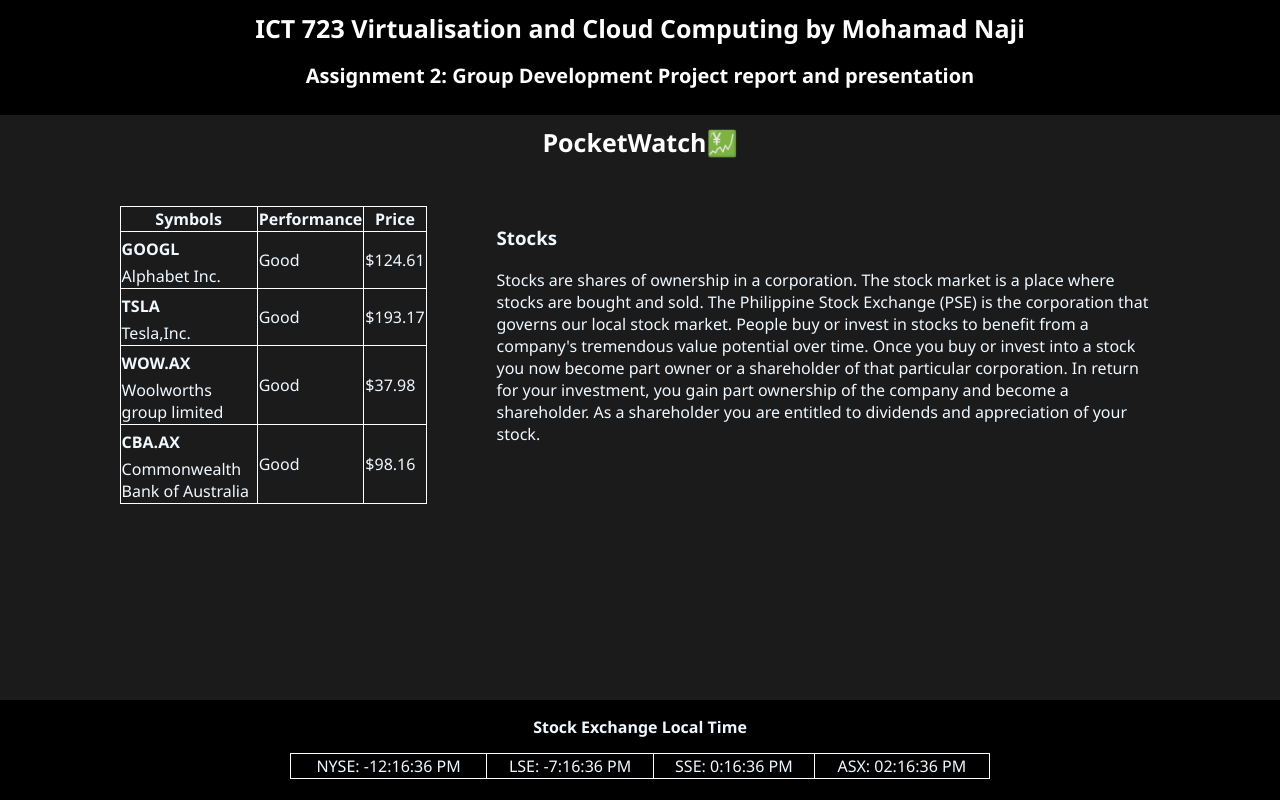
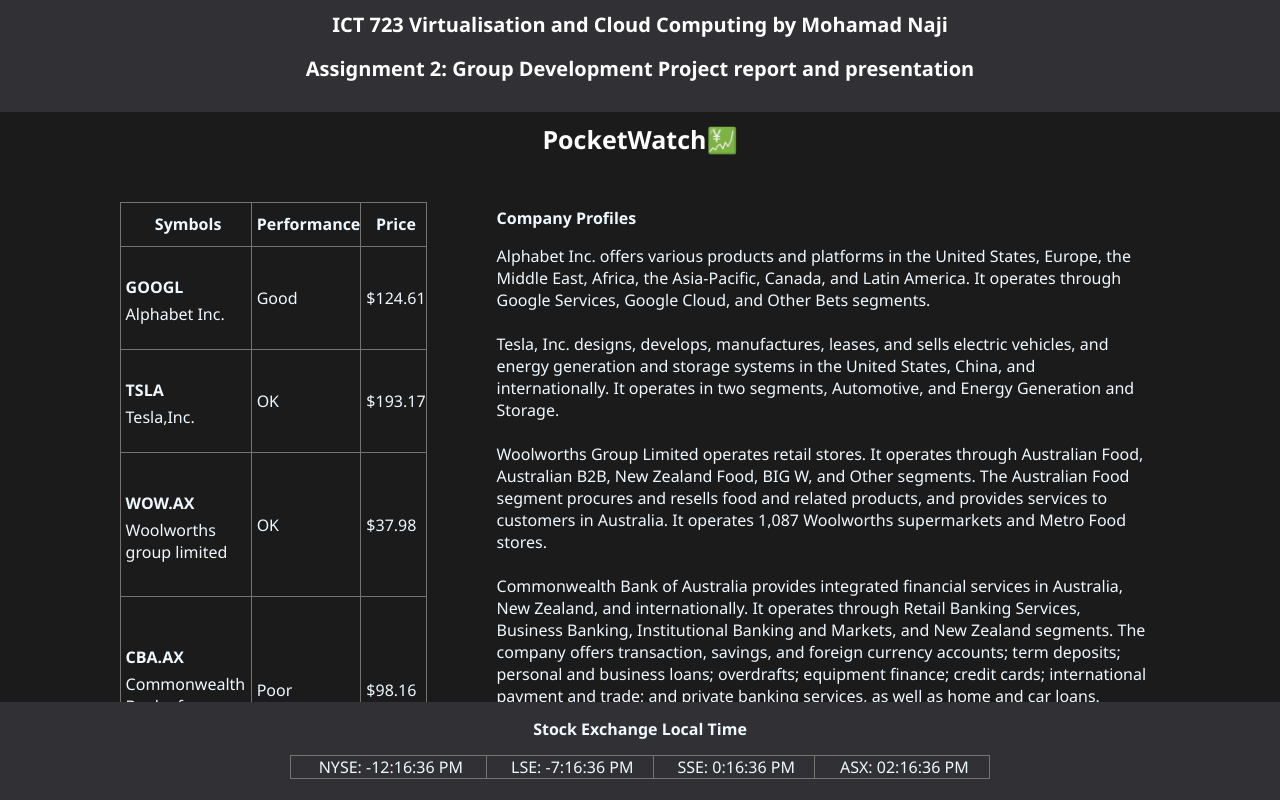
Before and after one commit to rewardkhe/ict723, a plain HTML site: page index.html in a window 1280 px wide. Drawn offline with Linux system fonts and the light colour scheme.

Commit message:
final v.1

```diff
--- a/index.html
+++ b/index.html
@@ -3,7 +3,7 @@
     <head>
         <meta charset="utf-8">
         <meta http-equiv="X-UA-Compatible" content="IE=edge">
-        <title></title>
+        <title>ICT723 - PocketWatch💹</title>
         <meta name="description" content="">
         <meta name="viewport" content="width=device-width, initial-scale=1">
         <link rel="stylesheet" href="style.css">
@@ -13,8 +13,8 @@
             <p class="browsehappy">You are using an <strong>outdated</strong> browser. Please <a href="#">upgrade your browser</a> to improve your experience.</p>
         <![endif]-->
         <div class="header">
-        <h1> ICT 723 Virtualisation and Cloud Computing by Mohamad Naji</h1>
-        <h2> Assignment 2: Group Development Project report and presentation</h2>
+        <h2> ICT 723 Virtualisation and Cloud Computing by Mohamad Naji</h2>
+        <h3> Assignment 2: Group Development Project report and presentation</h3>
         </div>
 
         <strong><h1>PocketWatch💹 </h1></strong>
@@ -34,25 +34,33 @@
                     </tr>
                     <tr>
                         <td><h4>TSLA</h4>Tesla,Inc.</td>
-                        <td>Good</td>
+                        <td>OK</td>
                         <td>$193.17</td>
                     </tr>
                     <tr>
                         <td><h4>WOW.AX</h4>Woolworths group limited</td>
-                        <td>Good</td>
+                        <td>OK</td>
                         <td>$37.98</td>
                     </tr>
                     <tr>
                         <td><h4>CBA.AX</h4>Commonwealth Bank of Australia</td>
-                        <td>Good</td>
+                        <td>Poor</td>
                         <td>$98.16</td>
                     </tr>
 
 
              </table>
             <div id="div_1">
-                <h3>Stocks</h3>
-                <p>Stocks are shares of ownership in a corporation. The stock market is a place where stocks are bought and sold. The Philippine Stock Exchange (PSE) is the corporation that governs our local stock market. People buy or invest in stocks to benefit from a company's tremendous value potential over time. Once you buy or invest into a stock you now become part owner or a shareholder of that particular corporation. In return for your investment, you gain part ownership of the company and become a shareholder. As a shareholder you are entitled to dividends and appreciation of your stock.</p>
+                <h4>Company Profiles</h3>
+                <p>Alphabet Inc. offers various products and platforms in the United States, Europe, the Middle East, Africa, the Asia-Pacific, Canada, and Latin America. It operates through Google Services, Google Cloud, and Other Bets segments.
+                <br><br>
+                Tesla, Inc. designs, develops, manufactures, leases, and sells electric vehicles, and energy generation and storage systems in the United States, China, and internationally. It operates in two segments, Automotive, and Energy Generation and Storage.
+                <br><br>
+                Woolworths Group Limited operates retail stores. It operates through Australian Food, Australian B2B, New Zealand Food, BIG W, and Other segments. The Australian Food segment procures and resells food and related products, and provides services to customers in Australia. It operates 1,087 Woolworths supermarkets and Metro Food stores.
+                <br><br>
+                Commonwealth Bank of Australia provides integrated financial services in Australia, New Zealand, and internationally. It operates through Retail Banking Services, Business Banking, Institutional Banking and Markets, and New Zealand segments. The company offers transaction, savings, and foreign currency accounts; term deposits; personal and business loans; overdrafts; equipment finance; credit cards; international payment and trade; and private banking services, as well as home and car loans.
+                <br><br>
+                <p> <strong> Source:</strong> https://au.finance.yahoo.com </p>
             </div>
         </div>
 
--- a/index.js
+++ b/index.js
@@ -36,7 +36,7 @@
      }
 
  function display_c7(){
-    var refresh=5000; // Refresh rate in milli seconds
+    var refresh=1000; // Refresh rate in milli seconds
     mytime=setTimeout('display_ct7()',refresh)
     }
     display_c7()
--- a/style.css
+++ b/style.css
@@ -4,11 +4,12 @@
 font-family: 'Segoe UI', Tahoma, Geneva, Verdana, sans-serif;
 padding: 0px;
 margin: 0px;
+font-weight: 500;
 }
 
 .header{
     padding: 1px 0px 10px 0px;
-    background-color: #000000;
+    background-color: #313135;
     left: 0;
     right: 0;
 }
@@ -20,7 +21,7 @@
     margin-top: 10px;
 }
 
-h2{
+h2,h3{
     color: rgb(255, 255, 255);
     text-align: center;
     font-size: 20px;
@@ -46,6 +47,7 @@
     border-collapse: collapse;
     margin:0px 30px;
 
+
 }
 
 #div_1{
@@ -53,10 +55,11 @@
 }
 
 td,th {
-    border: 1px solid rgb(255, 255, 255);
+    border: 1px solid rgb(119, 115, 115);
     border-collapse: collapse;
     /* min-width: 100px; */
     border-style: solid;
+    padding: 0px 0px 0px 5px;
 }
 
 .footer {
@@ -65,7 +68,7 @@
     bottom: 0;
     left: 0;
     padding: 1rem;
-    background-color: #000000;
+    background-color: #313135;
     color: aliceblue;
     text-align: center;
     position: fixed;
```
